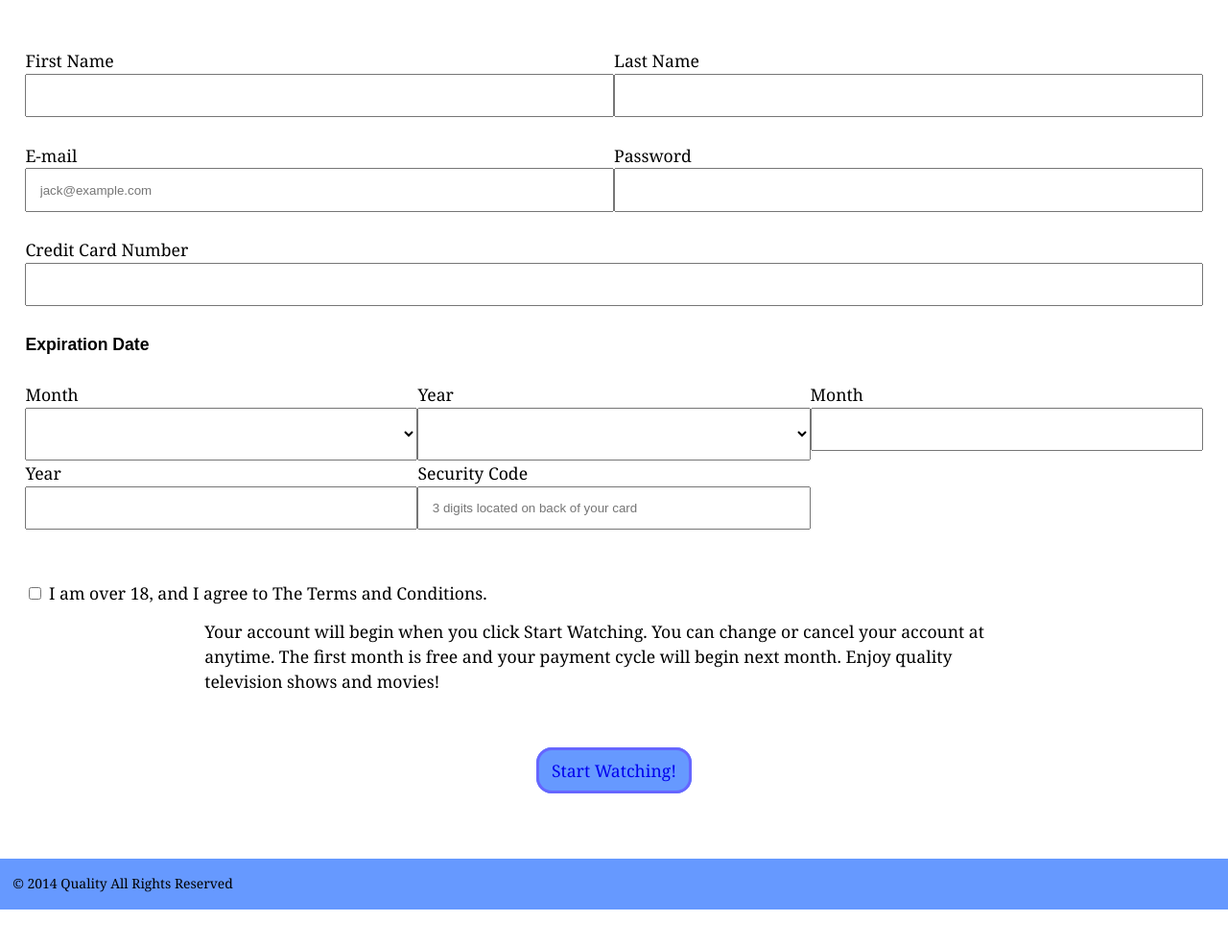
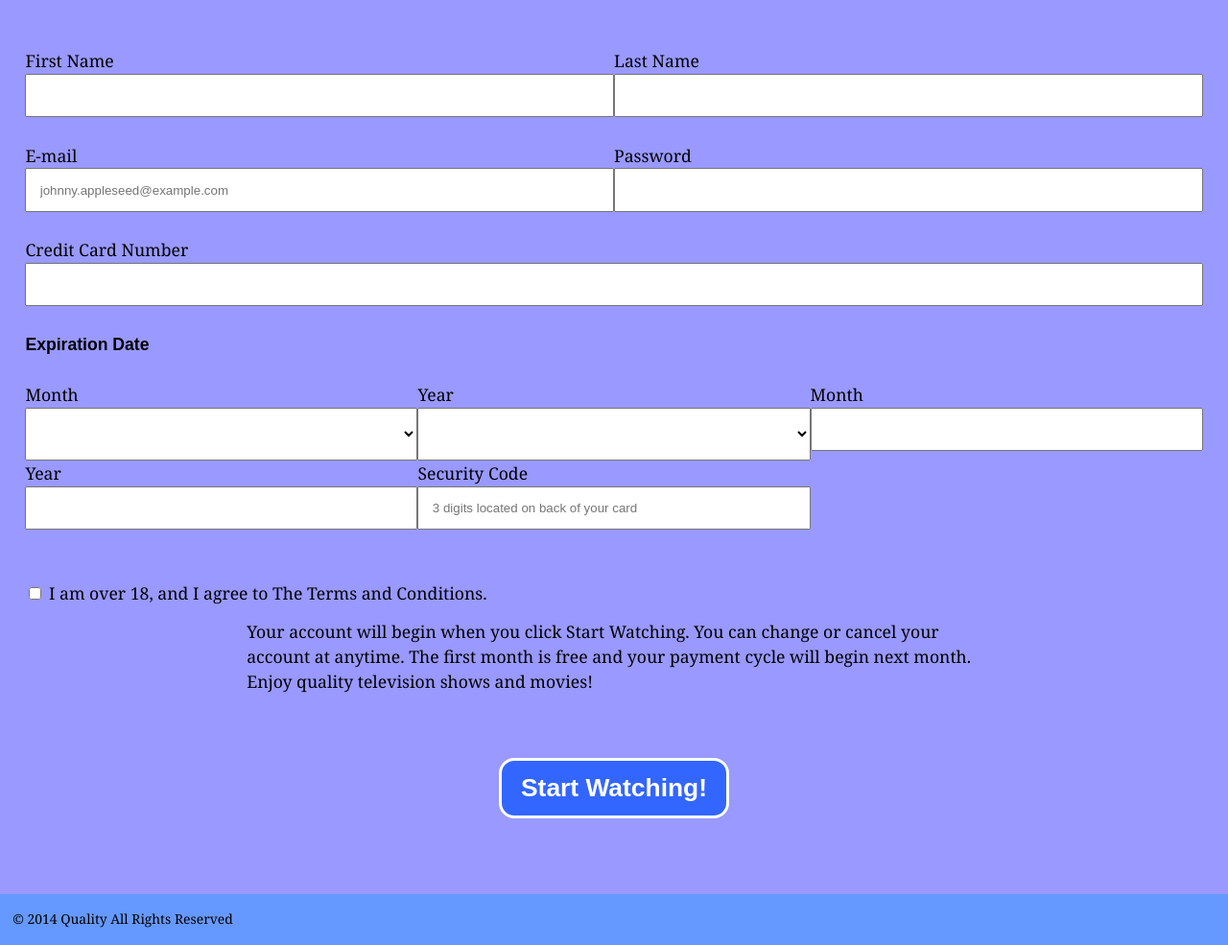
Before and after one commit to ahmedzein/saas-product, a plain HTML site: page sign-up.html in a window 1280 px wide. Shown: the part 88-1073 px from the top of the page at 96% size. Before the commit the page ends 1036 px from the top, so only its background shows below. Drawn offline with Linux system fonts and the light colour scheme.

Commit message:
changed a tag to a button
for the form on the sign-up page

```diff
--- a/css/main.css
+++ b/css/main.css
@@ -62,12 +62,25 @@ html {
         text-align: left;
     }
 
+    button {
+    font-size: 2em;
+    border: 3px solid #fff;
+    background-color: #3366FF;
+    font-family: Arial;
+    font-weight: bold;
+    border-radius: 16px;
+    padding: 0.5em 0.75em;
+    color: white;
+}
+
+
 }
 
 
 body {
     margin: 0;
     padding: 0;
+    background-color: #9999ff;
 }
 
 .flex {
@@ -100,7 +113,7 @@ img {
 }
 
 .section-poster {
-    background-color: #0099cc;
+    background-color: #9999ff;
 }
 
 .section-light {
@@ -112,6 +125,27 @@ img {
 }
 
 .section-dark {
+    background-color: #6600FF;
+}
+
+button {
+    font-size: 2em;
+    border: 3px solid #fff;
+    background-color: #3366FF;
+    font-family: Arial;
+    font-weight: bold;
+    border-radius: 16px;
+    padding: 0.5em 0.75em;
+    color: white;
+}
+
+button:hover {
+    background-color: #6699FF;
+    cursor: pointer;
+    color: #fff;
+}
+
+button:active {
     background-color: #6600FF;
 }
 
@@ -196,7 +230,7 @@ input +label {
 
 .basic-2 {
     padding: 2em;
-    height: 3em;
+    height: 2em;
     width: 100%;
 }
 
@@ -227,7 +261,7 @@ input +label {
 }
 
 .secondary {
-    max-width: 50em;
+    max-width: 45em;
     margin: 0 auto;
 }
 
@@ -255,7 +289,7 @@ input +label {
     background-color: #6666ff;
     border-radius: 25px;
     padding: 0.5em 0.75em;
-    border: 10px solid #fff;
+    border: 10px solid #9999ff;
 
 }
 
@@ -263,14 +297,14 @@ input +label {
     background-color: #6633ff;
     border-radius: 25px;
     padding: 0.5em 0.75em;
-    border: 10px solid #fff;
+    border: 10px solid #9999ff;
 }
 
 .section-addicted {
     background-color: #6600ff;
     border-radius: 25px;
     padding: 0.5em 0.75em;
-    border: 10px solid #fff;
+    border: 10px solid #9999ff;
 }
 
 .section-screens {
@@ -309,6 +343,18 @@ input +label {
         background-color: transparent;
     }
 
+    button {
+    font-size: 1em;
+    border: 3px solid #fff;
+    background-color: #3366FF;
+    font-family: Arial;
+    font-weight: bold;
+    border-radius: 16px;
+    padding: 0.5em 0.75em;
+    color: white;
+}
+
+
 }
 
 @media only screen and (min-width: 38em) {
@@ -337,7 +383,19 @@ input +label {
     .radio-viewer {
         text-align: center;
         color: #fff;
+    }
+
+    button {
+    font-size: 1.5em;
+    border: 3px solid #fff;
+    background-color: #3366FF;
+    font-family: Arial;
+    font-weight: bold;
+    border-radius: 16px;
+    padding: 0.5em 0.75em;
+    color: white;
 }
+
 }
 
 @media only screen and (min-width: 60em) {
--- a/sign-up.html
+++ b/sign-up.html
@@ -24,7 +24,7 @@
 
     <article role="main" id="main">
 
-        <form class="island" method="post">
+        <form action="thank-you.html" method="post" class="island">
             <div class="grid">
                 <div class="unit unit-xs-1 unit-s-1 unit-m-1-2 unit-l-1-2">
                     <label for="name" class="pad-t">First Name</label>
@@ -38,7 +38,7 @@
 
                 <div class="unit unit-xs-1 unit-s-1 unit-m-1-2 unit-l-1-2">
                     <label for="email" class="pad-t">E-mail</label>
-                    <input type="email" placeholder="jack@example.com" id="email" class="basic">
+                    <input type="email" placeholder="johnny.appleseed@example.com" id="email" class="basic">
                 </div>
 
                 <div class="unit unit-xs-1 unit-s-1 unit-m-1-2 unit-l-1-2">
@@ -110,7 +110,7 @@
                     <input type="number" placeholder="3 digits located on back of your card" id="ex-code" class="basic">
                 </div>
 
-            </div>
+             </div>
 
             <div class="unit unit-xs-1 unit-s-1 unit-m-1 unit-l-1 pad-t-2">
                 <input type="checkbox" id="terms">
@@ -122,8 +122,10 @@
             </div>
 
             <div class="center island-2">
-                <a href ="thank-you.html" class="button-three">Start Watching!</a>
+                <button type="submit">Start Watching!</button>
             </div>
+
+
 
     </form>
 
```
